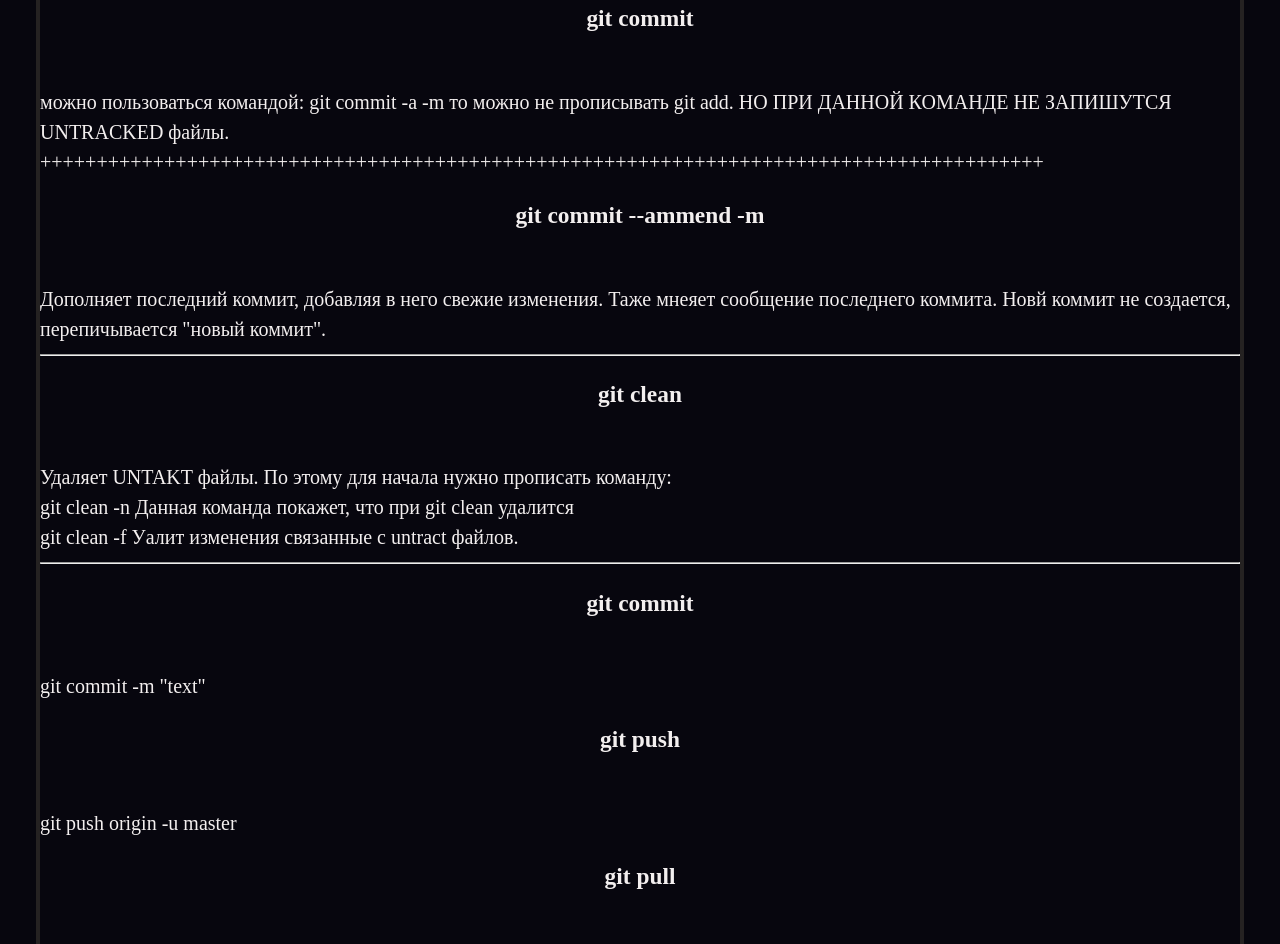
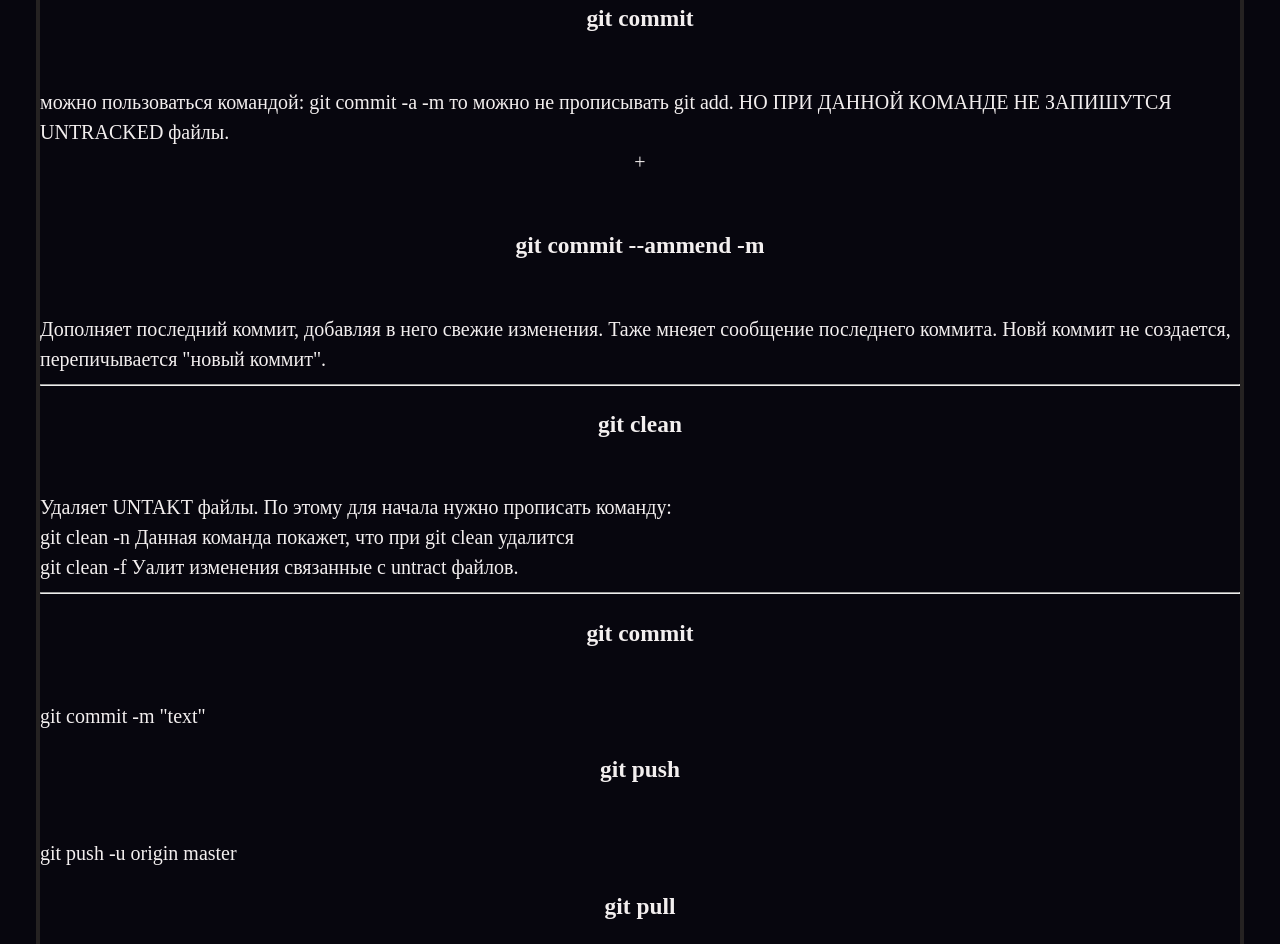
Before and after one commit to Autonoting/git, a plain HTML site: page index.html in a window 1280 px wide. Shown: the part 1550-2494 px from the top of the page. Drawn offline with Linux system fonts and the light colour scheme.

Commit message:
add change

```diff
--- a/index.html
+++ b/index.html
@@ -43,7 +43,7 @@
     <hr>
     <h3 style="text-align: center;">git commit</h3>
     <br> можно пользоваться командой: git commit -a -m то можно не прописывать git add. НО ПРИ ДАННОЙ КОМАНДЕ НЕ ЗАПИШУТСЯ UNTRACKED файлы.
-    <br>+++++++++++++++++++++++++++++++++++++++++++++++++++++++++++++++++++++++++++++++++++++++++
+    <div style="text-align: center;">+</div>
     <br>
     <h3 style="text-align: center;">git commit --ammend -m</h3>
     <br> Дополняет последний коммит, добавляя в него свежие изменения. Таже мнеяет сообщение последнего коммита. Новй коммит не создается, перепичывается "новый коммит".
@@ -58,7 +58,7 @@
     <h3 style="text-align: center;">git commit</h3>
     <br> git commit -m "text"
     <h3 style="text-align: center;">git push</h3>
-    <br> git push origin -u master
+    <br> git push -u origin master
     <h3 style="text-align: center;">git pull</h3>
     <br> git pull origin main
     <hr>
```
